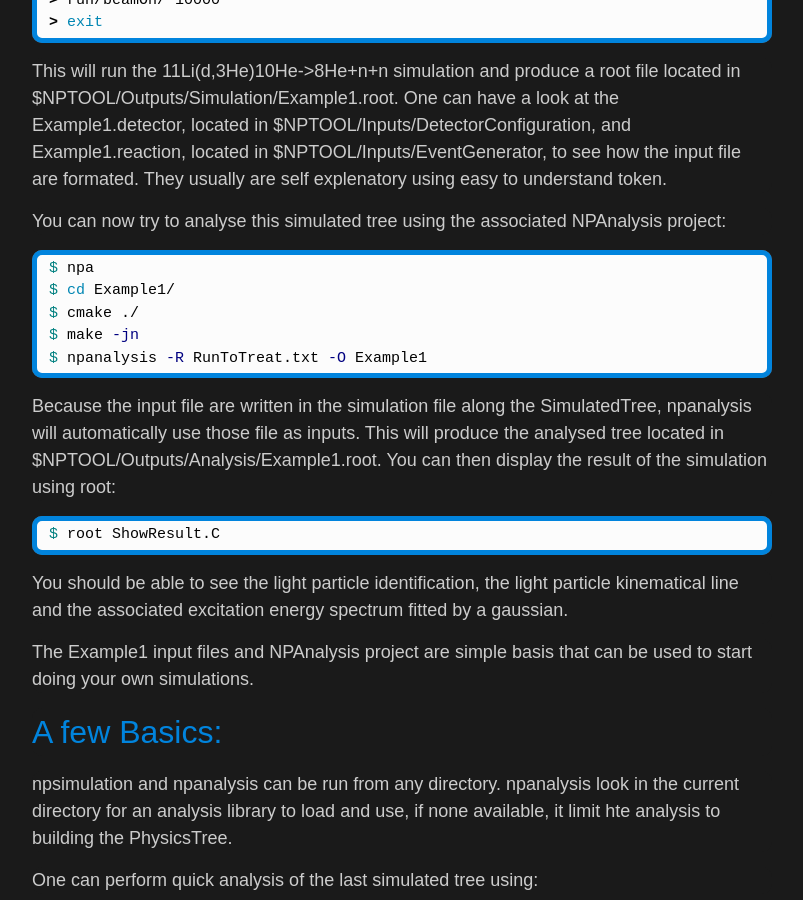
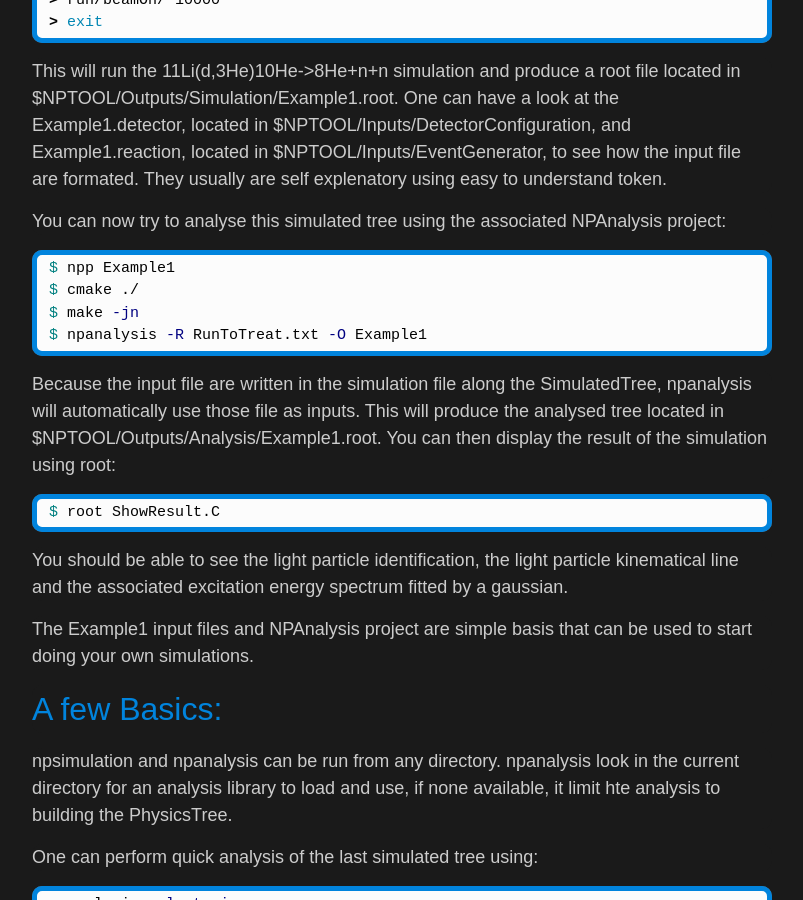
Before and after one commit to adrien-matta/nptool, a Jekyll site: the page built from _manual/install.md, in a window 1280 px wide and 900 px high, scrolled down 2608 px. Shown: the whole window, without its empty margins (238-1041 px from the left). Built offline with Jekyll 4.4.1, drawn with Linux system fonts in a browser that asks for light colours; some web fonts are replaced.

Commit message:
* updating the install manual to reflect the new folder structure

```diff
--- a/_manual/install.md
+++ b/_manual/install.md
@@ -112,8 +112,7 @@ This will run the 11Li(d,3He)10He->8He+n+n simulation and produce a root file lo
 You can now try to analyse this simulated tree using the associated NPAnalysis project:
 
 {% highlight bash %}
-$ npa
-$ cd Example1/
+$ npp Example1
 $ cmake ./
 $ make -jn
 $ npanalysis -R RunToTreat.txt -O Example1
```
